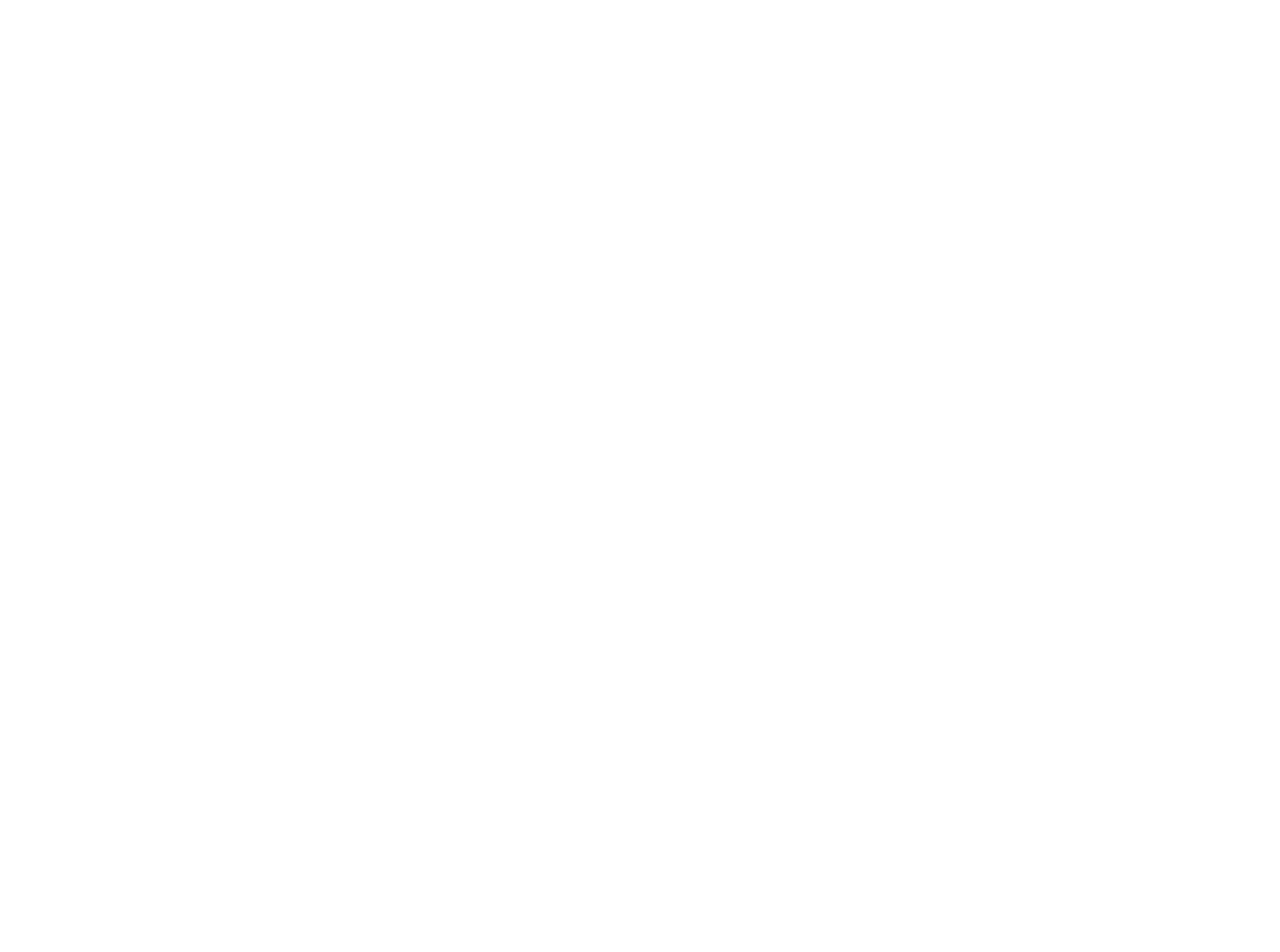
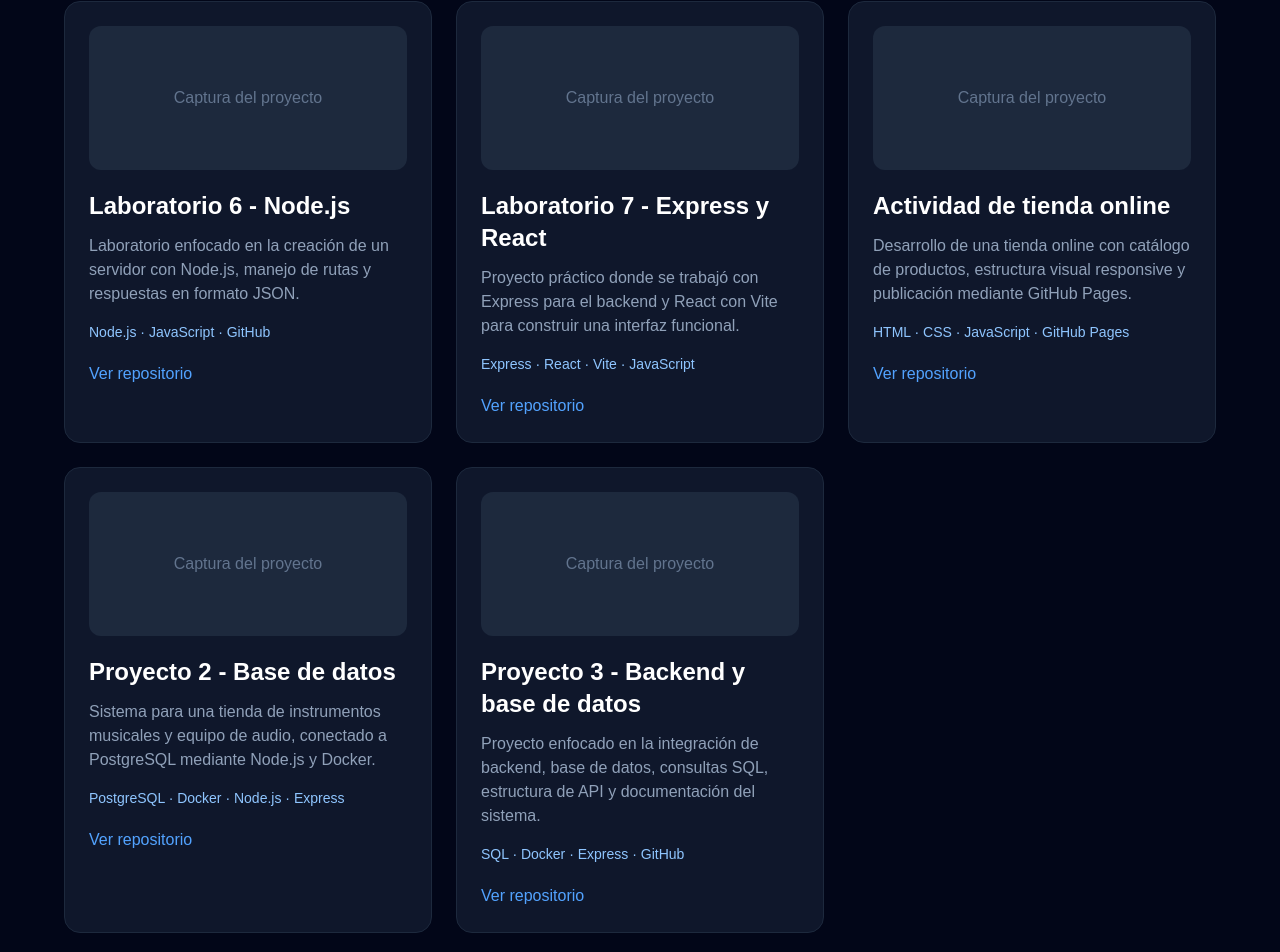
Before and after one commit to K41S3RTK1/daniel-sandoval-portfolio, a Next.js app: page / in a window 1280 px wide. Shown: the part 1465-2417 px from the top of the page. Before the commit the page ends 1226 px from the top, so only its background shows below. Built offline with nearby package versions, Linux system fonts and the light colour scheme.

Commit message:
feat: agregar seccion de proyectos

```diff
--- a/app/page.js
+++ b/app/page.js
@@ -54,6 +54,95 @@
           </p>
         </div>
       </section>
+
+      <section id="proyectos" className="px-6 py-24 bg-slate-950 text-white">
+        <div className="max-w-6xl mx-auto">
+          <h2 className="text-4xl font-bold mb-4">Proyectos</h2>
+
+          <p className="text-slate-400 mb-10 max-w-3xl">
+            Recopilación de laboratorios y proyectos desarrollados durante el
+            curso de Sistemas y Tecnologías Web, utilizando tecnologías como
+            HTML, CSS, JavaScript, Node.js, React, Next.js, Docker, PostgreSQL y GitHub.
+          </p>
+
+          <div className="grid md:grid-cols-2 lg:grid-cols-3 gap-6">
+            <article className="bg-slate-900 border border-slate-800 rounded-2xl p-6 hover:border-blue-500 transition">
+              <div className="h-36 bg-slate-800 rounded-xl mb-5 flex items-center justify-center text-slate-500">
+                Captura del proyecto
+              </div>
+              <h3 className="text-2xl font-semibold mb-3">Laboratorio 6 - Node.js</h3>
+              <p className="text-slate-400 mb-4">
+                Laboratorio enfocado en la creación de un servidor con Node.js,
+                manejo de rutas y respuestas en formato JSON.
+              </p>
+              <p className="text-sm text-blue-300 mb-5">Node.js · JavaScript · GitHub</p>
+              <a href="https://github.com/K41S3RTK1" target="_blank" className="text-blue-400 hover:text-blue-300">
+                Ver repositorio
+              </a>
+            </article>
+
+            <article className="bg-slate-900 border border-slate-800 rounded-2xl p-6 hover:border-blue-500 transition">
+              <div className="h-36 bg-slate-800 rounded-xl mb-5 flex items-center justify-center text-slate-500">
+                Captura del proyecto
+              </div>
+              <h3 className="text-2xl font-semibold mb-3">Laboratorio 7 - Express y React</h3>
+              <p className="text-slate-400 mb-4">
+                Proyecto práctico donde se trabajó con Express para el backend
+                y React con Vite para construir una interfaz funcional.
+              </p>
+              <p className="text-sm text-blue-300 mb-5">Express · React · Vite · JavaScript</p>
+              <a href="https://github.com/K41S3RTK1" target="_blank" className="text-blue-400 hover:text-blue-300">
+                Ver repositorio
+              </a>
+            </article>
+
+            <article className="bg-slate-900 border border-slate-800 rounded-2xl p-6 hover:border-blue-500 transition">
+              <div className="h-36 bg-slate-800 rounded-xl mb-5 flex items-center justify-center text-slate-500">
+                Captura del proyecto
+              </div>
+              <h3 className="text-2xl font-semibold mb-3">Actividad de tienda online</h3>
+              <p className="text-slate-400 mb-4">
+                Desarrollo de una tienda online con catálogo de productos,
+                estructura visual responsive y publicación mediante GitHub Pages.
+              </p>
+              <p className="text-sm text-blue-300 mb-5">HTML · CSS · JavaScript · GitHub Pages</p>
+              <a href="https://github.com/K41S3RTK1" target="_blank" className="text-blue-400 hover:text-blue-300">
+                Ver repositorio
+              </a>
+            </article>
+
+            <article className="bg-slate-900 border border-slate-800 rounded-2xl p-6 hover:border-blue-500 transition">
+              <div className="h-36 bg-slate-800 rounded-xl mb-5 flex items-center justify-center text-slate-500">
+                Captura del proyecto
+              </div>
+              <h3 className="text-2xl font-semibold mb-3">Proyecto 2 - Base de datos</h3>
+              <p className="text-slate-400 mb-4">
+                Sistema para una tienda de instrumentos musicales y equipo de audio,
+                conectado a PostgreSQL mediante Node.js y Docker.
+              </p>
+              <p className="text-sm text-blue-300 mb-5">PostgreSQL · Docker · Node.js · Express</p>
+              <a href="https://github.com/K41S3RTK1" target="_blank" className="text-blue-400 hover:text-blue-300">
+                Ver repositorio
+              </a>
+            </article>
+
+            <article className="bg-slate-900 border border-slate-800 rounded-2xl p-6 hover:border-blue-500 transition">
+              <div className="h-36 bg-slate-800 rounded-xl mb-5 flex items-center justify-center text-slate-500">
+                Captura del proyecto
+              </div>
+              <h3 className="text-2xl font-semibold mb-3">Proyecto 3 - Backend y base de datos</h3>
+              <p className="text-slate-400 mb-4">
+                Proyecto enfocado en la integración de backend, base de datos,
+                consultas SQL, estructura de API y documentación del sistema.
+              </p>
+              <p className="text-sm text-blue-300 mb-5">SQL · Docker · Express · GitHub</p>
+              <a href="https://github.com/K41S3RTK1" target="_blank" className="text-blue-400 hover:text-blue-300">
+                Ver repositorio
+              </a>
+            </article>
+          </div>
+        </div>
+      </section>
     </main>
   );
 }
```
Lines whose indentation alone changed are shown as unchanged.
